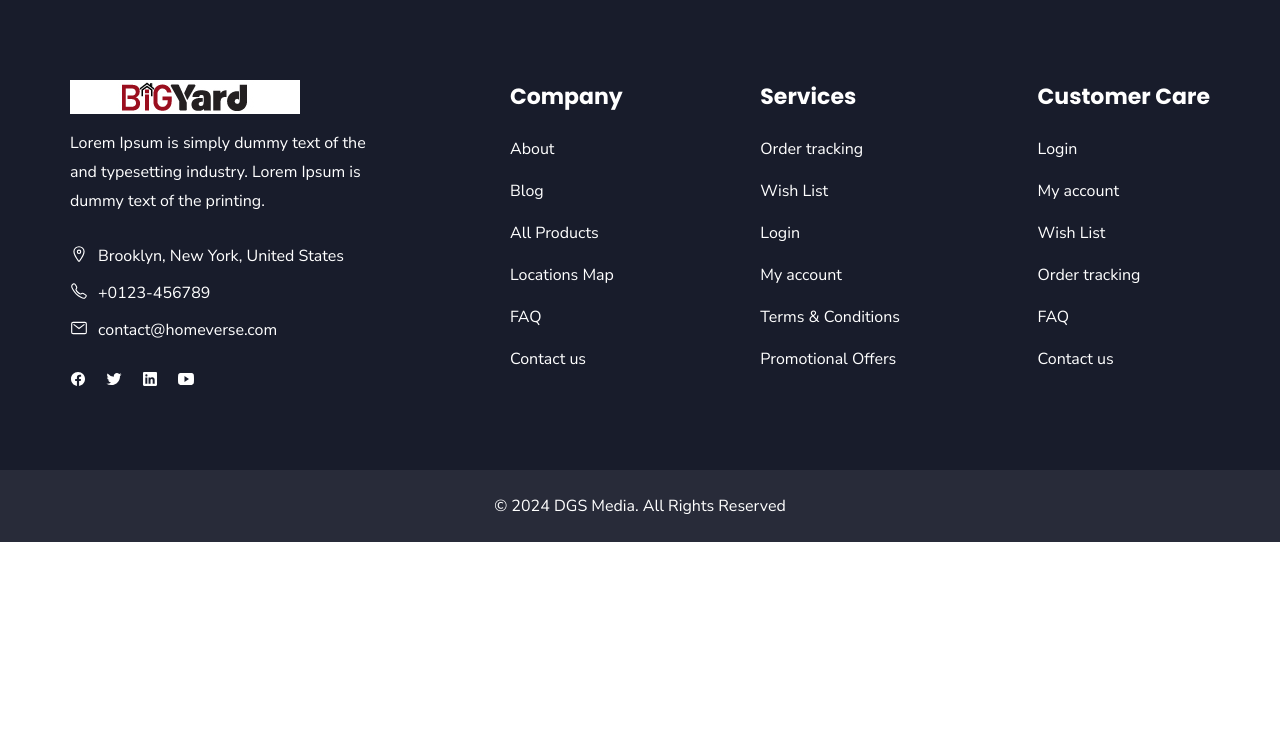
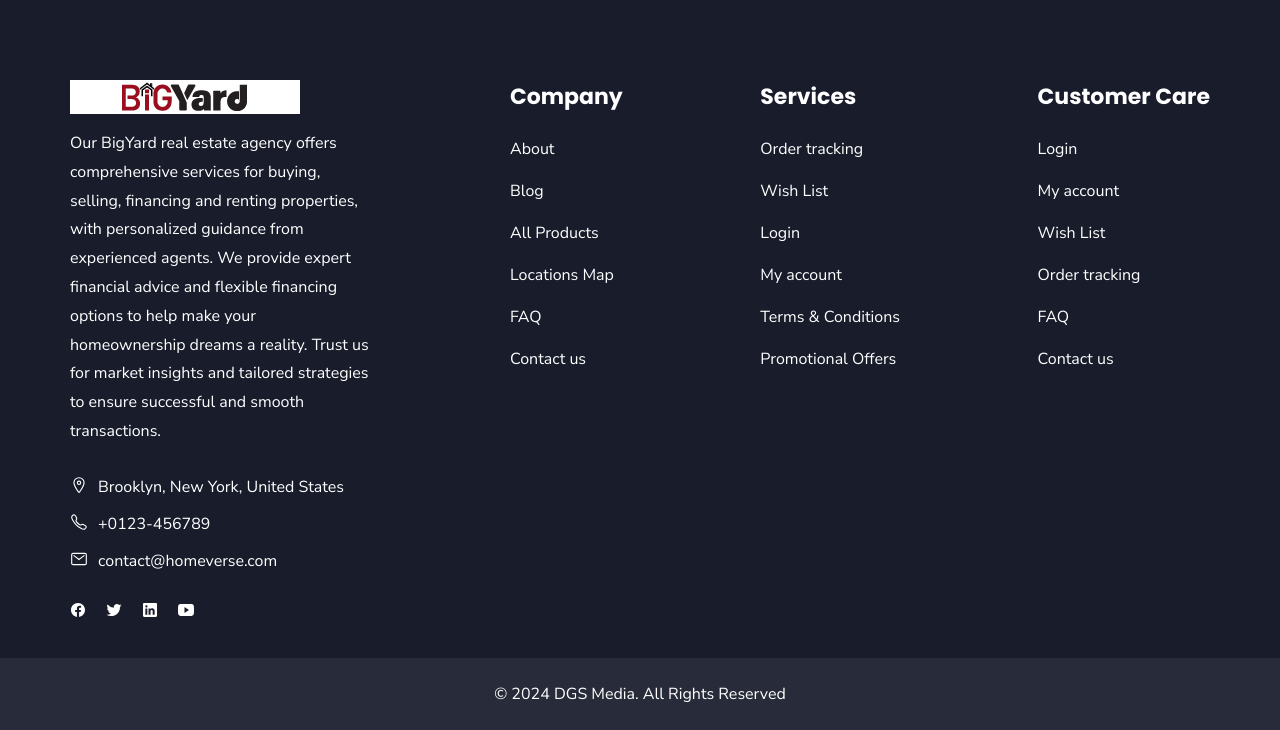
Before and after one commit to satyendra-coder/BigYard, a plain HTML site: page index.html in a window 1280 px wide. Shown: the part 6050-6780 px from the top of the page. Before the commit the page ends 6592 px from the top, so only its background shows below. Drawn offline with nearby package versions, Linux system fonts and the light colour scheme.

Commit message:
about changes text

```diff
--- a/index.html
+++ b/index.html
@@ -1286,7 +1286,8 @@
                     </a>
 
                     <p class="section-text">
-                        Lorem Ipsum is simply dummy text of the and typesetting industry. Lorem Ipsum is dummy text of the printing.
+                        Our BigYard real estate agency offers comprehensive services for buying, selling, financing and renting properties, with personalized guidance from experienced agents. We provide expert financial advice and flexible financing options to help make your
+                        homeownership dreams a reality. Trust us for market insights and tailored strategies to ensure successful and smooth transactions.
                     </p>
 
                     <ul class="contact-list">
```
